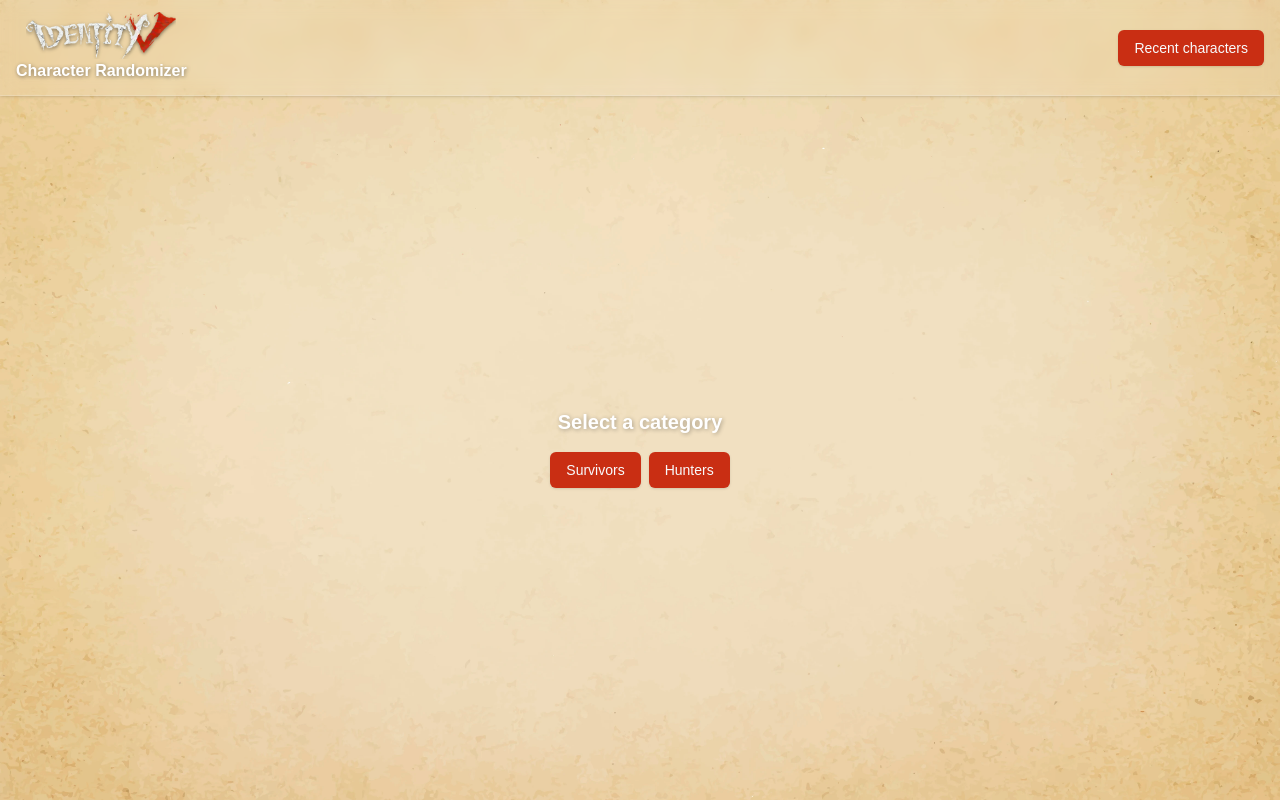
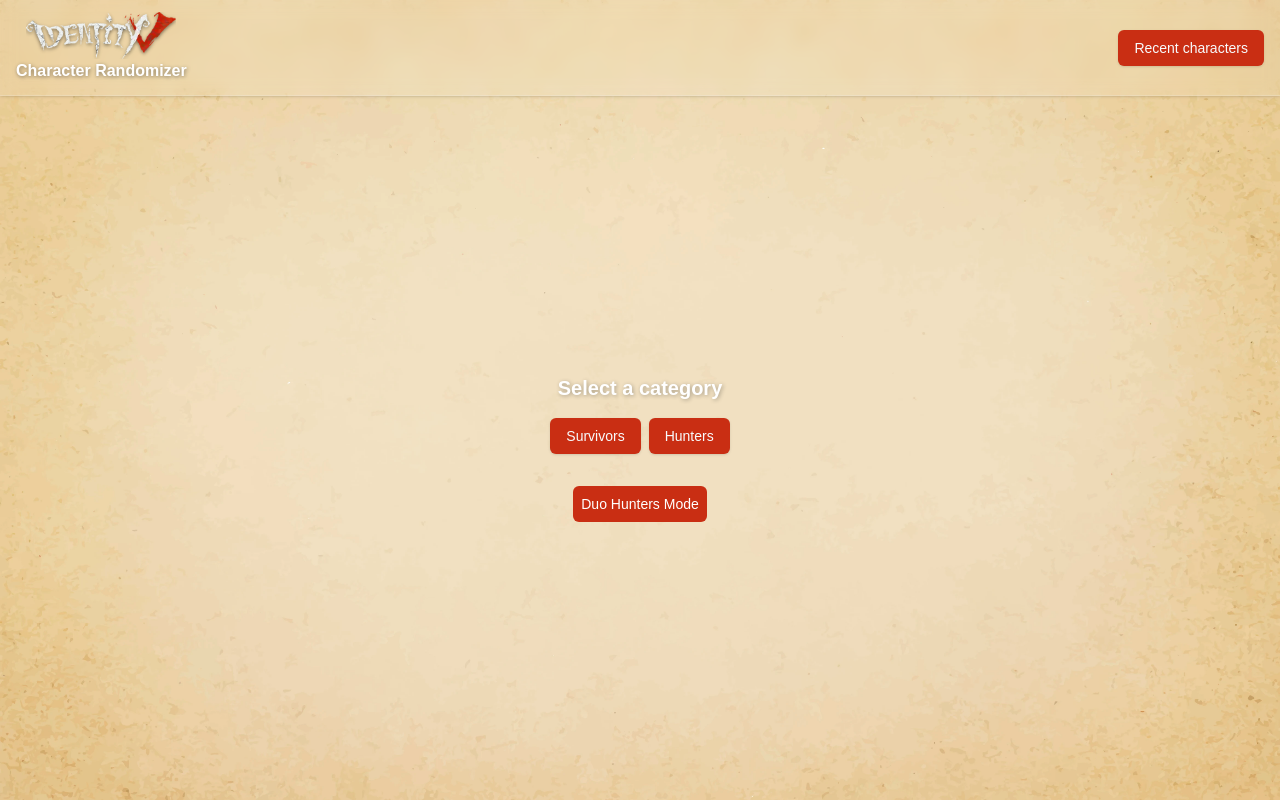
Before and after one commit to simonetimi/identity-v-character-randomizer, a Next.js app: page / in a window 1280 px wide. Built offline with nearby package versions, Linux system fonts and the light colour scheme.

Commit message:
add duo hunter mode toggle

```diff
--- a/components/CharactersSelector.tsx
+++ b/components/CharactersSelector.tsx
@@ -6,12 +6,14 @@
 import { Character, hunters, survivors } from "@/db/characters";
 import { useCharactersPersistence } from "@/lib/useCharactersPersistence";
 import { CharacterDialog } from "@/components/CharacterDialog";
+import { Toggle } from "@/components/ui/toggle";
 
 let importedHunters = hunters;
 let importedSurvivors = survivors;
 
 const CharactersSelector = () => {
   const [category, setCategory] = useState<string | null>(null);
+  const [duoMode, setDuoMode] = useState(false);
   const [selectedCharacter, setSelectedCharacter] = useState<Character | null>(
     null
   );
@@ -38,22 +40,27 @@
       }
 
       // select random character
-      const randomIndex = Math.floor(Math.random() * newCharacters.length);
-
-      const characterName = newCharacters[randomIndex].name;
+      let selectedCharacter;
+      do {
+        const randomIndex = Math.floor(Math.random() * newCharacters.length);
+        selectedCharacter = newCharacters[randomIndex];
+        if (category === "hunters" && duoMode && !selectedCharacter.duo) {
+          continue;
+        } else break;
+      } while (true);
 
       // save to state and history
-      setSelectedCharacter(newCharacters[randomIndex] || null);
-      saveCharacter(newCharacters[randomIndex]);
+      setSelectedCharacter(selectedCharacter || null);
+      saveCharacter(selectedCharacter);
 
       // updates current array to avoid duplicate calls
       if (category === "survivors") {
         importedSurvivors = importedSurvivors.filter(
-          (character) => character.name !== characterName
+          (character) => character.name !== selectedCharacter.name
         );
       } else {
         importedHunters = importedHunters.filter(
-          (character) => character.name !== characterName
+          (character) => character.name !== selectedCharacter.name
         );
       }
     }, 1000);
@@ -63,6 +70,10 @@
     setCategory(null);
     setSelectedCharacter(null);
     setImageLoaded(false);
+  };
+
+  const onSelectDuoMode = () => {
+    setDuoMode(!duoMode);
   };
 
   if (!category)
@@ -75,6 +86,16 @@
           </Button>
           <Button onClick={() => onSelectCategory("hunters")}>Hunters</Button>
         </section>
+        <Toggle
+          aria-label="Toggle italic"
+          pressed={duoMode}
+          onPressedChange={onSelectDuoMode}
+          className="bg-primary hover:bg-primary/80 hover:text-white data-[state=on]:bg-primary data-[state=on]:text-white mt-4 data-[state=on]:shadow-[0px_0px_10px_4px_rgba(219,22,0,0.9)]
+
+"
+        >
+          Duo Hunters Mode
+        </Toggle>
       </div>
     );
 
--- /dev/null
+++ b/components/ui/toggle.tsx
@@ -0,0 +1,45 @@
+"use client"
+
+import * as React from "react"
+import * as TogglePrimitive from "@radix-ui/react-toggle"
+import { cva, type VariantProps } from "class-variance-authority"
+
+import { cn } from "@/lib/utils"
+
+const toggleVariants = cva(
+  "inline-flex items-center justify-center gap-2 rounded-md text-sm font-medium transition-colors hover:bg-muted hover:text-muted-foreground focus-visible:outline-none focus-visible:ring-1 focus-visible:ring-ring disabled:pointer-events-none disabled:opacity-50 data-[state=on]:bg-accent data-[state=on]:text-accent-foreground [&_svg]:pointer-events-none [&_svg]:size-4 [&_svg]:shrink-0",
+  {
+    variants: {
+      variant: {
+        default: "bg-transparent",
+        outline:
+          "border border-input bg-transparent shadow-sm hover:bg-accent hover:text-accent-foreground",
+      },
+      size: {
+        default: "h-9 px-2 min-w-9",
+        sm: "h-8 px-1.5 min-w-8",
+        lg: "h-10 px-2.5 min-w-10",
+      },
+    },
+    defaultVariants: {
+      variant: "default",
+      size: "default",
+    },
+  }
+)
+
+const Toggle = React.forwardRef<
+  React.ElementRef<typeof TogglePrimitive.Root>,
+  React.ComponentPropsWithoutRef<typeof TogglePrimitive.Root> &
+    VariantProps<typeof toggleVariants>
+>(({ className, variant, size, ...props }, ref) => (
+  <TogglePrimitive.Root
+    ref={ref}
+    className={cn(toggleVariants({ variant, size, className }))}
+    {...props}
+  />
+))
+
+Toggle.displayName = TogglePrimitive.Root.displayName
+
+export { Toggle, toggleVariants }
--- a/db/characters.ts
+++ b/db/characters.ts
@@ -2,6 +2,7 @@
   name: string;
   nickname: string;
   img: string;
+  duo?: boolean;
 }
 
 export const hunters: Character[] = [
@@ -9,41 +10,49 @@
     name: "Leo Beck",
     nickname: "Hell Ember",
     img: "https://static.wikia.nocookie.net/id5/images/e/eb/HellEmber.png",
+    duo: true,
   },
   {
     name: "Joker",
     nickname: "Smiley Face",
     img: "https://static.wikia.nocookie.net/id5/images/6/66/SmileyFace.png",
+    duo: true,
   },
   {
     name: "Bane Perez",
     nickname: "Gamekeeper",
     img: "https://static.wikia.nocookie.net/id5/images/b/b3/Gamekeeper.png",
+    duo: true,
   },
   {
     name: "Jack",
     nickname: "The Ripper",
     img: "https://static.wikia.nocookie.net/id5/images/8/82/TheRipper.png",
+    duo: true,
   },
   {
     name: "Violetta",
     nickname: "Soul Weaver",
     img: "https://static.wikia.nocookie.net/id5/images/b/b2/SoulWeaver.png",
+    duo: true,
   },
   {
     name: "Michiko",
     nickname: "Geisha",
     img: "https://static.wikia.nocookie.net/id5/images/a/ab/Geisha.png",
+    duo: true,
   },
   {
     name: "Hastur",
     nickname: "The Feaster",
     img: "https://static.wikia.nocookie.net/id5/images/4/4d/TheFeaster.png",
+    duo: true,
   },
   {
     name: "Xie Bi'an & Fan Wujiu",
     nickname: "Wu Chang",
     img: "https://static.wikia.nocookie.net/id5/images/4/4c/WuChang.png",
+    duo: true,
   },
   {
     name: "Joseph Desaulnier",
@@ -54,6 +63,7 @@
     name: "Burke Lapadura",
     nickname: "Mad Eyes",
     img: "https://static.wikia.nocookie.net/id5/images/0/0e/MadEyes.png",
+    duo: true,
   },
   {
     name: "Yidhra",
@@ -64,36 +74,43 @@
     name: "Robbie",
     nickname: "Axe Boy",
     img: "https://static.wikia.nocookie.net/id5/images/3/32/AxeBoy.png",
+    duo: true,
   },
   {
     name: "Luchino Diruse",
     nickname: "Evil Reptilian",
     img: "https://static.wikia.nocookie.net/id5/images/2/24/EvilReptilian.png",
+    duo: true,
   },
   {
     name: "Mary",
     nickname: "Bloody Queen",
     img: "https://static.wikia.nocookie.net/id5/images/c/c3/BloodyQueen.png",
+    duo: true,
   },
   {
     name: "Bonbon",
     nickname: "Guard 26",
     img: "https://static.wikia.nocookie.net/id5/images/8/89/Guard26.png",
+    duo: true,
   },
   {
     name: "Ann",
     nickname: "Disciple",
     img: "https://static.wikia.nocookie.net/id5/images/b/bd/Disciple.png",
+    duo: true,
   },
   {
     name: "Antonio",
     nickname: "Violinist",
     img: "https://static.wikia.nocookie.net/id5/images/f/f1/Violinist.png",
+    duo: true,
   },
   {
     name: "Galatea Claude",
     nickname: "Sculptor",
     img: "https://static.wikia.nocookie.net/id5/images/5/53/Sculptor.png",
+    duo: true,
   },
   {
     name: "Percy",
@@ -104,21 +121,25 @@
     name: "The Will Brothers",
     nickname: "The Breaking Wheel",
     img: "https://static.wikia.nocookie.net/id5/images/b/b1/TheBreakingWheel.png",
+    duo: true,
   },
   {
     name: "Grace",
     nickname: "Naiad",
     img: "https://static.wikia.nocookie.net/id5/images/f/fd/Naiad.png",
+    duo: true,
   },
   {
     name: "Philippe",
     nickname: "Wax Artist",
     img: "https://static.wikia.nocookie.net/id5/images/3/38/WaxArtist1.png",
+    duo: true,
   },
   {
     name: "Orpheus",
     nickname: "Nightmare",
     img: "https://static.wikia.nocookie.net/id5/images/8/89/%22Nightmare%22.png",
+    duo: true,
   },
   {
     name: "Keigan Nicholas Keogh",
@@ -134,21 +155,25 @@
     name: "Ithaqua",
     nickname: "Night Watch",
     img: "https://static.wikia.nocookie.net/id5/images/2/24/NightWatch.png",
+    duo: true,
   },
   {
     name: "Sangria",
     nickname: "Opera Singer",
     img: "https://static.wikia.nocookie.net/id5/images/8/83/OperaSinger.png",
+    duo: true,
   },
   {
     name: "Norton Campbell",
     nickname: "Fool's Gold",
     img: "https://static.wikia.nocookie.net/id5/images/6/6b/FoolsGold.png",
+    duo: true,
   },
   {
     name: "Ivy",
     nickname: "The Shadow",
     img: "https://static.wikia.nocookie.net/id5/images/b/ba/TheShadow.png",
+    duo: true,
   },
   {
     name: "Jeffrey Bonavita",
@@ -159,6 +184,7 @@
     name: "Mike Morton",
     nickname: "Hullabaloo",
     img: "https://static.wikia.nocookie.net/id5/images/5/5a/Hullabaloo.png",
+    duo: true,
   },
 ];
 
--- a/package.json
+++ b/package.json
@@ -9,8 +9,10 @@
     "lint": "next lint"
   },
   "dependencies": {
+    "@radix-ui/react-checkbox": "^1.1.3",
     "@radix-ui/react-dialog": "^1.1.2",
     "@radix-ui/react-slot": "^1.1.0",
+    "@radix-ui/react-toggle": "^1.1.1",
     "class-variance-authority": "^0.7.0",
     "clsx": "^2.1.1",
     "embla-carousel-react": "^8.5.1",
```
Also changed, not shown: 1 other file (tests, documents, lock files or other folders).
